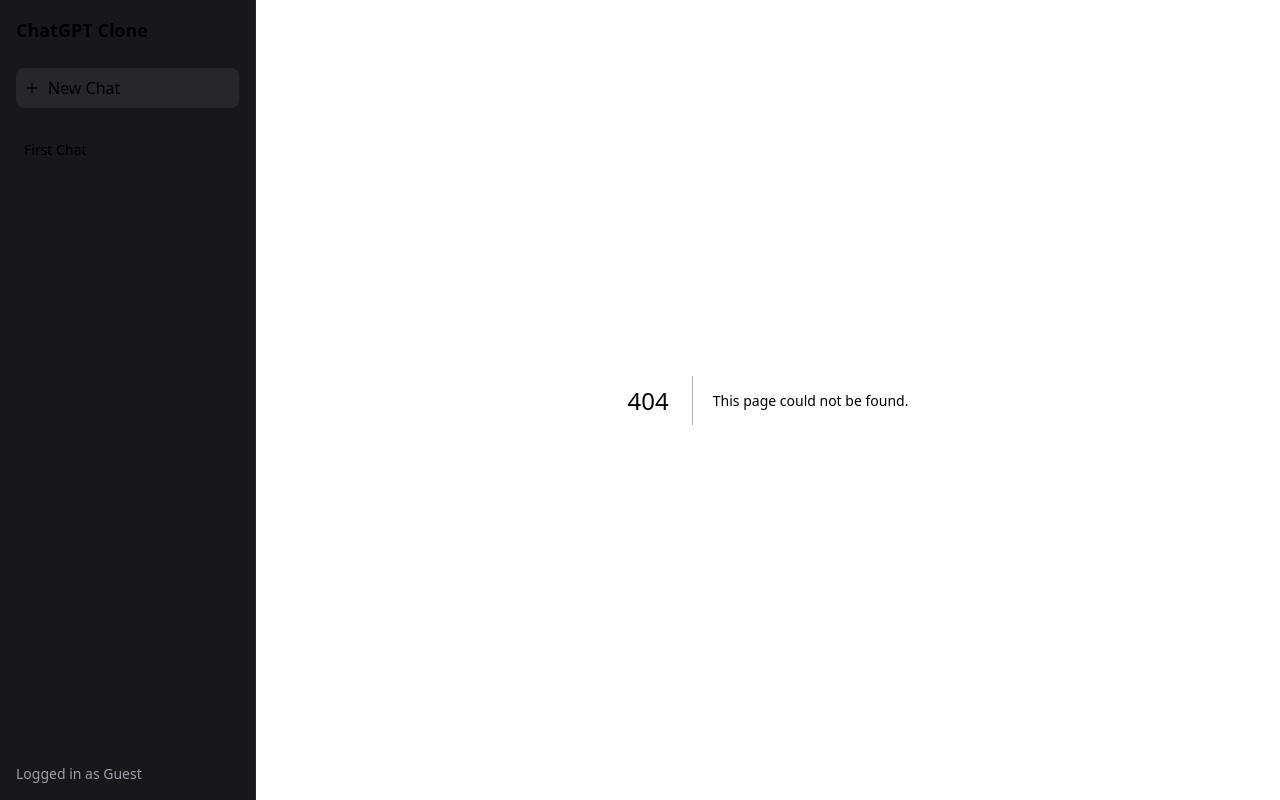
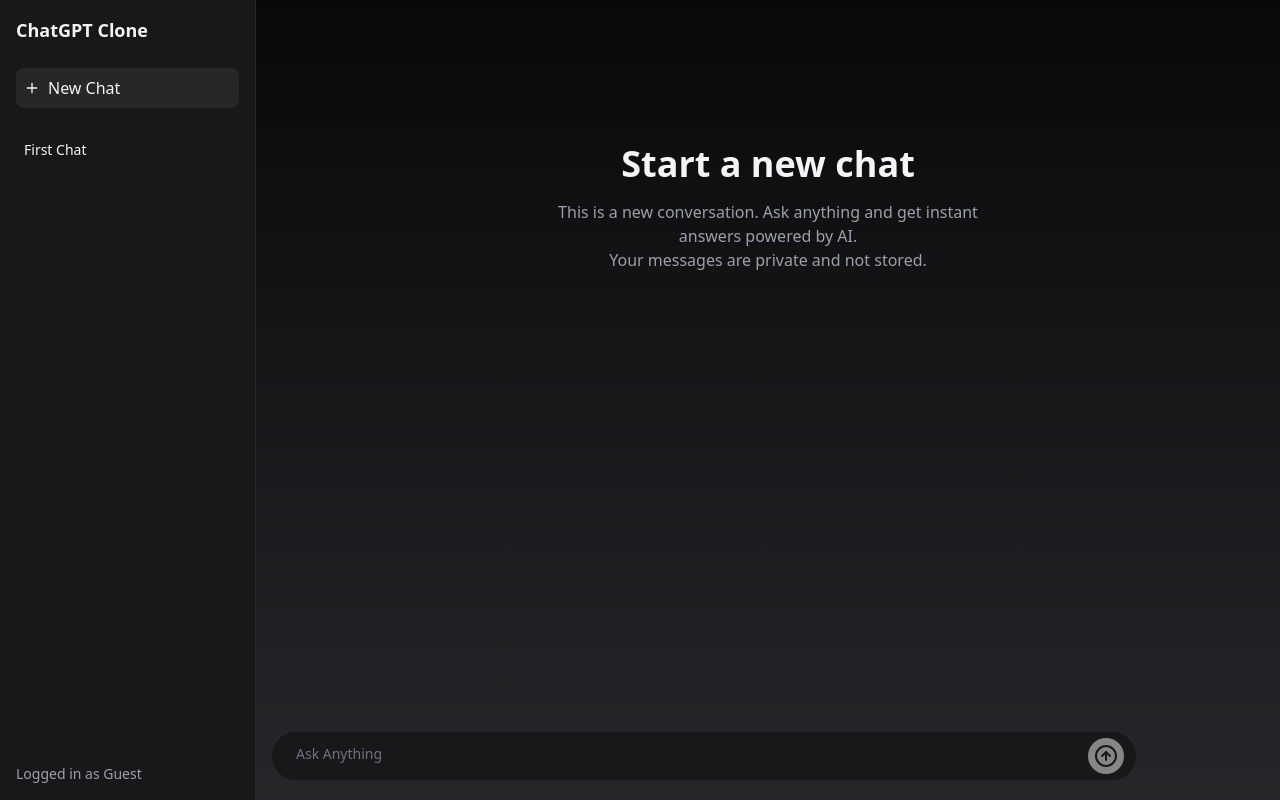
Before and after one commit to amitxdewangan/ai-chat, a Next.js app: page /chats in a window 1280 px wide. Before the commit this address had no page. Built offline with nearby package versions, Linux system fonts and the light colour scheme.

Commit message:
add new chat page

```diff
--- /dev/null
+++ b/app/chats/page.tsx
@@ -0,0 +1,41 @@
+"use client";
+
+import ChatInput from "@/components/chat-input";
+import { useState } from "react";
+
+export default function NewChat() {
+  const [input, setInput] = useState("");
+  // Dummy handlers for demo
+  const handleSubmit = (e: React.FormEvent<HTMLFormElement>) => {
+    e.preventDefault();
+    setInput("");
+  };
+  const handleKeyDown = (event: React.KeyboardEvent<HTMLTextAreaElement>) => {
+    if (event.key === 'Enter' && !event.shiftKey) {
+      event.preventDefault();
+      handleSubmit(event as unknown as React.FormEvent<HTMLFormElement>);
+    }
+  };
+  return (
+    <div className="min-h-screen bg-gradient-to-b from-zinc-950 via-zinc-900 to-zinc-800">
+      <div className="flex flex-col items-center w-full max-w-xl mx-auto mb-10 mt-36">
+        <h1 className="text-3xl md:text-4xl font-bold text-center text-zinc-100 mb-4">
+          Start a new chat
+        </h1>
+        <p className="text-zinc-400 text-center mb-10 max-w-md">
+          This is a new conversation. Ask anything and get instant answers powered by AI.<br/>
+          Your messages are private and not stored.
+        </p>
+      </div>
+
+      <ChatInput
+        input={input}
+        setInput={setInput}
+        status={"ready"}
+        handleSubmit={handleSubmit}
+        handleKeyDown={handleKeyDown}
+        className="shadow-lg shadow-zinc-700 border border-zinc-800"
+      />
+    </div>
+  );
+}
```
